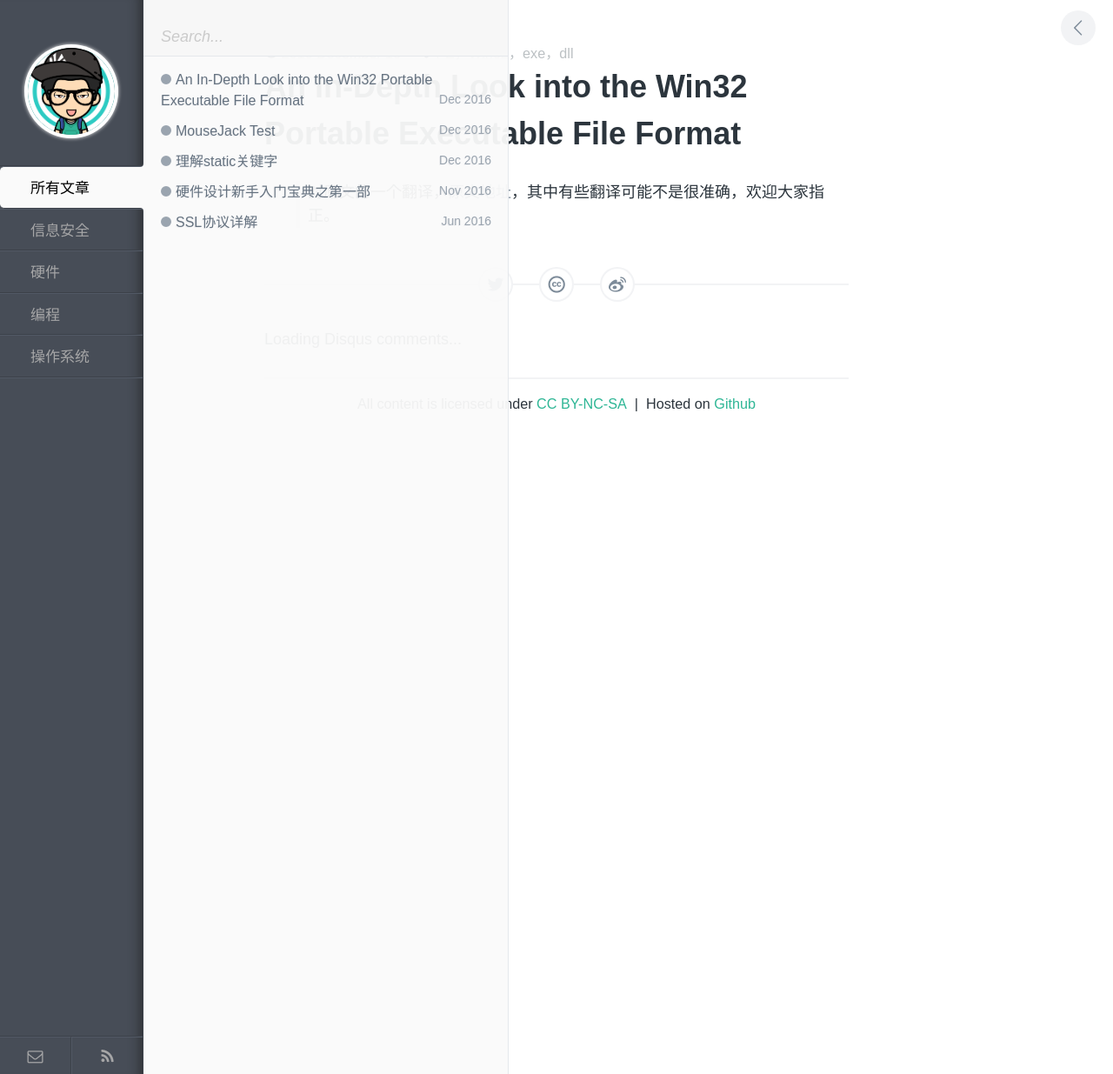
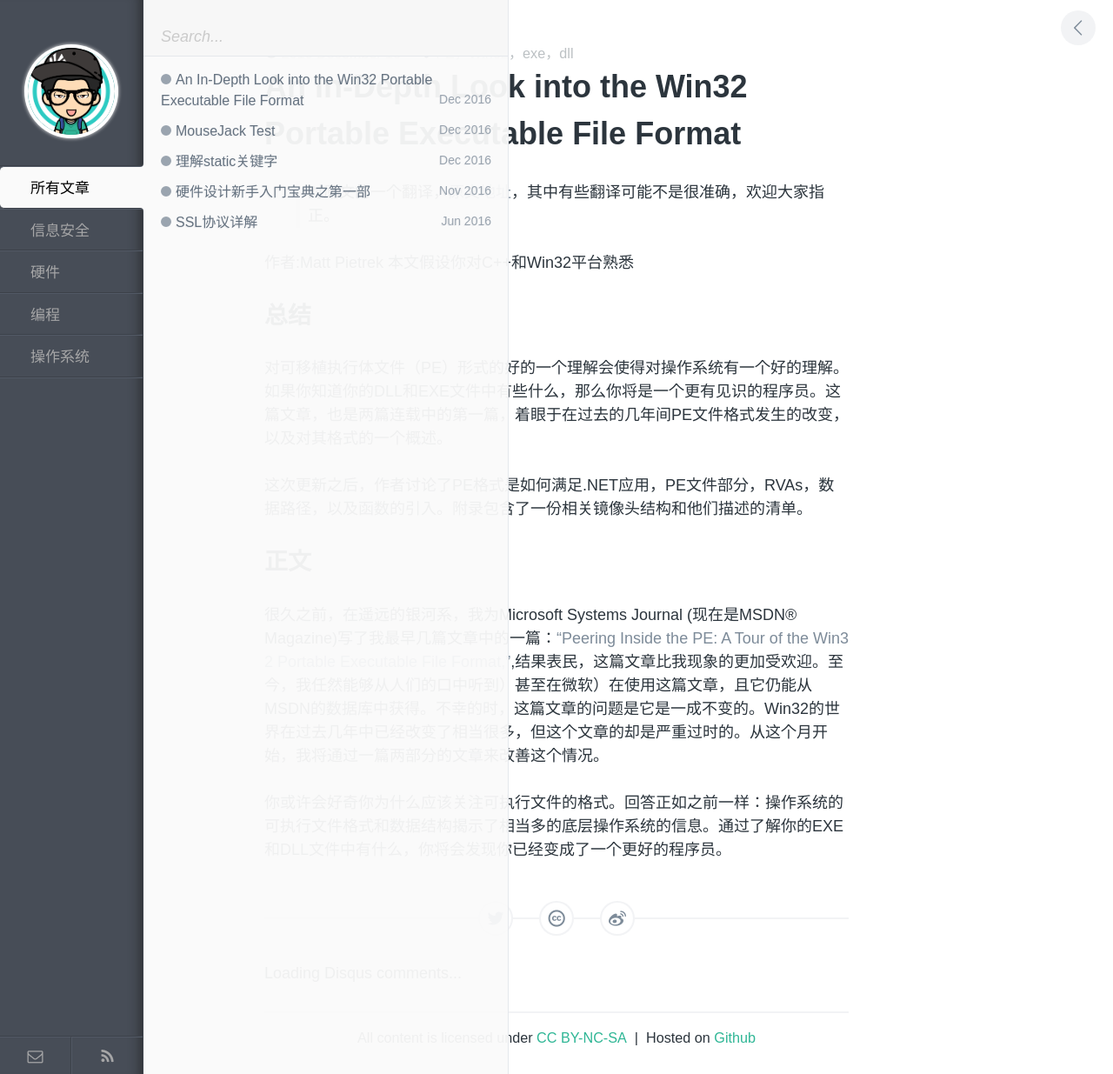
Before and after one commit to gaochengsi/doc, a Jekyll site: the page built from _posts/system/2016-12-16-introduction-to-PE.md, in a window 1280 px wide. Shown: the whole page at 87% size. Built offline with Jekyll 4.4.1, drawn with Linux system fonts in a browser that asks for light colours; comment, search, counter and statistics services are not loaded.

Commit message:
modified:   _posts/system/2016-12-16-introduction-to-PE.md

```diff
--- a/_posts/system/2016-12-16-introduction-to-PE.md
+++ b/_posts/system/2016-12-16-introduction-to-PE.md
@@ -6,3 +6,17 @@
 description: PE文件介绍
 ---
 >对原文的一个翻译，[原文地址](https://msdn.microsoft.com/en-us/magazine/bb985992.aspx)，其中有些翻译可能不是很准确，欢迎大家指正。
+
+作者:Matt Pietrek
+本文假设你对C++和Win32平台熟悉
+
+## 总结
+对可移植执行体文件（PE）形式的好的一个理解会使得对操作系统有一个好的理解。如果你知道你的DLL和EXE文件中有些什么，那么你将是一个更有见识的程序员。这篇文章，也是两篇连载中的第一篇，着眼于在过去的几年间PE文件格式发生的改变，以及对其格式的一个概述。
+
+这次更新之后，作者讨论了PE格式是如何满足.NET应用，PE文件部分，RVAs，数据路径，以及函数的引入。附录包含了一份相关镜像头结构和他们描述的清单。
+
+
+## 正文
+很久之前，在遥远的银河系，我为Microsoft Systems Journal (现在是MSDN® Magazine)写了我最早几篇文章中的一篇：["Peering Inside the PE: A Tour of the Win32 Portable Executable File Format,"](https://msdn.microsoft.com/en-us/magazine/ms809762.aspx),结果表民，这篇文章比我现象的更加受欢迎。至今，我任然能够从人们的口中听到）甚至在微软）在使用这篇文章，且它仍能从MSDN的数据库中获得。不幸的时，这篇文章的问题是它是一成不变的。Win32的世界在过去几年中已经改变了相当很多，但这个文章的却是严重过时的。从这个月开始，我将通过一篇两部分的文章来改善这个情况。
+
+你或许会好奇你为什么应该关注可执行文件的格式。回答正如之前一样：操作系统的可执行文件格式和数据结构揭示了相当多的底层操作系统的信息。通过了解你的EXE和DLL文件中有什么，你将会发现你已经变成了一个更好的程序员。
```
